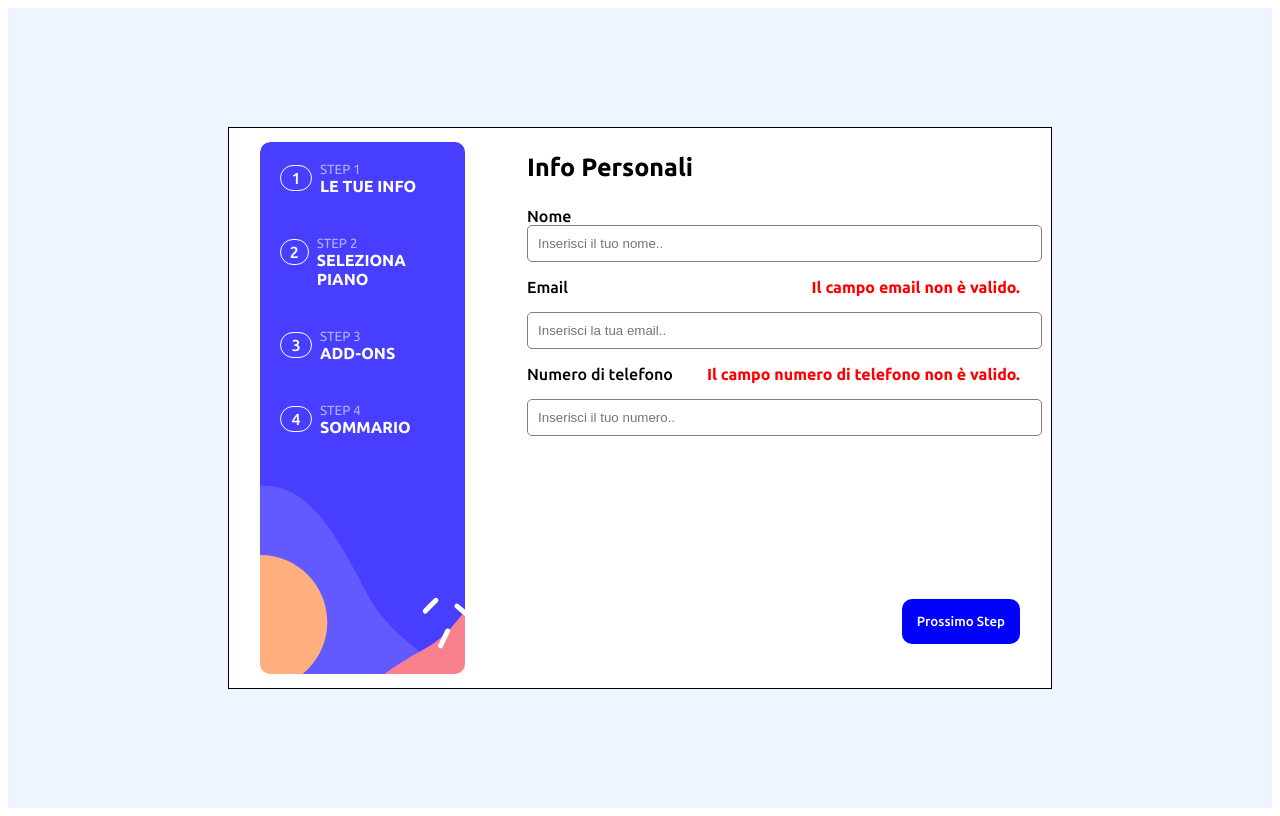
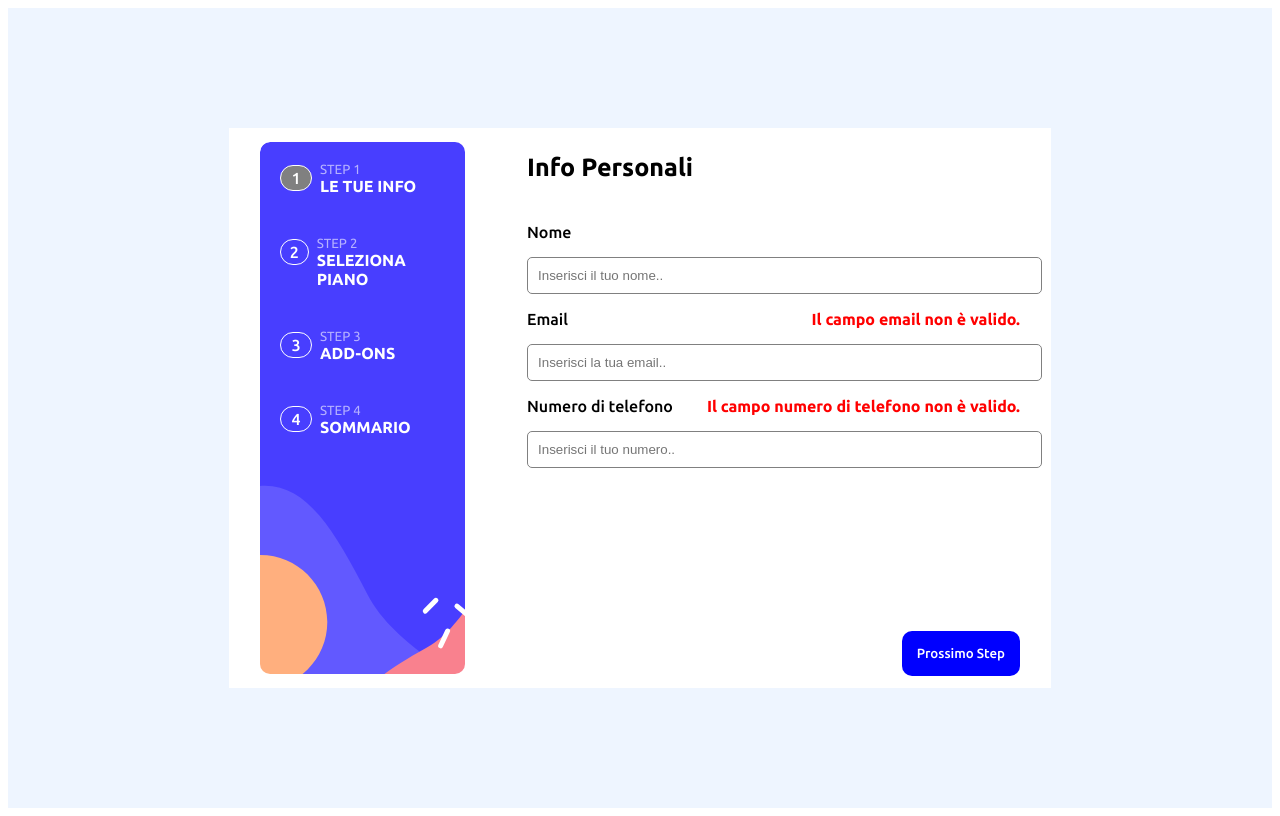
Before and after one commit to micheledevv/multi-step-form-angular, an Angular app: page /info in a window 1280 px wide. Built offline with nearby package versions, Linux system fonts and the light colour scheme.

Commit message:
upd logics links using subject

```diff
--- a/src/app/app.component.html
+++ b/src/app/app.component.html
@@ -1,3 +1,4 @@
+<!-- app.component.html -->
 <section>
   <form>
     <nav>
@@ -5,23 +6,22 @@
         <li *ngFor="let stepForm of stepForms">
           <header>
             <div [ngStyle]="{
-      'background-color': stepForm.number === currentStepNumber ? 'grey' : '',
-      'cursor': stepForm.number !== 1 ? 'not-allowed' : 'pointer'
-    }">
+              'background-color': stepForm.number === currentStepNumber ? 'grey' : '',
+              'cursor': stepForm.number > currentStepNumber ? 'not-allowed' : 'pointer'
+            }">
               {{ stepForm.number }}
             </div>
 
             <aside>
               <h5>{{ stepForm.title }}</h5>
-              <a [routerLink]="stepForm.number === '1' ? stepForm.route : null"
-                [style.pointer-events]="stepForm.number !== '1' ? 'none' : 'auto'"
-                [style.cursor]="stepForm.number !== '1' ? 'not-allowed' : 'pointer'">
+              <a [routerLink]="stepForm.number <= currentStepNumber ? stepForm.route : null"
+                 [style.pointer-events]="stepForm.number <= currentStepNumber ? 'auto' : 'none'"
+                 [style.cursor]="stepForm.number <= currentStepNumber ? 'pointer' : 'not-allowed'">
                 {{ stepForm.value }}
               </a>
             </aside>
           </header>
         </li>
-
       </ul>
     </nav>
 
--- a/src/app/app.component.scss
+++ b/src/app/app.component.scss
@@ -12,7 +12,6 @@ section {
     background-color: #EEF5FF;
 
     form {
-        border: 1px solid black;
         width: 65%;
         height: 70vh;
         display: flex;
--- a/src/app/app.component.ts
+++ b/src/app/app.component.ts
@@ -4,29 +4,27 @@ import { StepFormService } from './step-form-nav.service';
 import { tap } from 'rxjs';
 import { NgFor, NgStyle } from '@angular/common';
 
+// app.component.ts
 @Component({
   selector: 'app-root',
-  standalone:true,
+  standalone: true,
   imports: [RouterOutlet, NgFor, RouterLink, RouterModule, NgStyle],
   templateUrl: './app.component.html',
   styleUrl: './app.component.scss'
 })
 export class AppComponent {
-  constructor(private stepFormService:StepFormService){
+  stepForms: any[] = [];
+  currentStepNumber: number = 1;
 
-  }
-  title = 'multi-step-form';
-  stepForms:any;
-  currentStepNumber = '1';
+  constructor(private stepFormService: StepFormService) {}
 
-  ngOnInit(){
+  ngOnInit() {
     this.stepFormService.getStepForm().pipe(
-      tap((res) => {
-        console.log(res)
-        this.stepForms = res;
+      tap((res) => this.stepForms = res)
+    ).subscribe();
 
-      })
-
-    ).subscribe()
+    this.stepFormService.currentStep$.subscribe(
+      step => this.currentStepNumber = step
+    );
   }
 }
--- a/src/app/step-form-nav.service.ts
+++ b/src/app/step-form-nav.service.ts
@@ -1,19 +1,39 @@
+// step-form-nav.service.ts
 import { Injectable } from '@angular/core';
-import { Observable, of } from 'rxjs';
+import { BehaviorSubject, Observable, of } from 'rxjs';
 
 @Injectable({
   providedIn: 'root',
 })
 export class StepFormService {
+  private stepForms = [
+    { title: 'STEP 1', value: 'LE TUE INFO', route: 'info', number: 1 },
+    { title: 'STEP 2', value: 'SELEZIONA PIANO', route: 'plan', number: 2 },
+    { title: 'STEP 3', value: 'ADD-ONS', route: 'addons', number: 3 },
+    { title: 'STEP 4', value: 'SOMMARIO', route: 'summary', number: 4 },
+  ];
+
+  private currentStepSubject = new BehaviorSubject<number>(1); // valore iniziale
+  currentStep$ = this.currentStepSubject.asObservable(); // observable per i componenti
+
   constructor() {}
 
-  getStepForm(): Observable<any> {
-   let stepForms = [
-    { title:'STEP 1', value: 'LE TUE INFO', route: 'info', number:1 },
-    { title:'STEP 2', value: 'SELEZIONA PIANO', route: 'plan', number:2 },
-    { title:'STEP 3', value: 'ADD-ONS', route: 'addons', number:3 },
-    { title:'STEP 4', value: 'SOMMARIO', route: 'summary', number:4 },
-  ];
-    return of(stepForms);
+  getStepForm(): Observable<any[]> {
+    return of(this.stepForms);
+  }
+
+  getCurrentStep(): number {
+    return this.currentStepSubject.value;
+  }
+
+  goToNextStep(): void {
+    const current = this.currentStepSubject.value;
+    if (current < this.stepForms.length) {
+      this.currentStepSubject.next(current + 1);
+    }
+  }
+
+  goToStep(step: number): void {
+    this.currentStepSubject.next(step);
   }
 }
--- a/src/app/step-info/step-info.component.scss
+++ b/src/app/step-info/step-info.component.scss
@@ -8,6 +8,7 @@ section{
         display: flex;
         align-items: center;
         justify-content: space-between;
+        height: 50px;
         label{
             font-family: 'medium';
         }
--- a/src/app/step-info/step-info.component.ts
+++ b/src/app/step-info/step-info.component.ts
@@ -3,6 +3,8 @@ import { FormControl, FormGroup, ReactiveFormsModule, Validators } from '@angula
 import { FormStepInfoService } from './services/form-step-info.service';
 import { tap } from 'rxjs';
 import { NgFor,NgIf } from '@angular/common';
+import { StepFormService } from '../step-form-nav.service';
+import { Router } from '@angular/router';
 
 @Component({
   selector: 'app-step-info',
@@ -12,7 +14,7 @@ import { NgFor,NgIf } from '@angular/common';
   styleUrl: './step-info.component.scss'
 })
 export class StepInfoComponent {
-  constructor(private formStepInfoService:FormStepInfoService){}
+  constructor(private formStepInfoService:FormStepInfoService, private stepFormService: StepFormService, private router: Router){}
 
   form:FormGroup;
   inputField:any[] = []
@@ -31,9 +33,20 @@ export class StepInfoComponent {
 
   }
 
-  submit(){
-    console.log(this.form.value)
-    console.log("cefe")
+  submit() {
+  if (this.form.valid) {
+    console.log(this.form.value);
+    this.stepFormService.goToNextStep();
+    this.router.navigate(['/plan']);
+
+
+  } else {
+    console.log("Il form non è valido");
+    console.log(this.form.value);
+
   }
+}
+
+
 
 }
```
Also changed, not shown: 1 other file (tests, documents, lock files or other folders).
